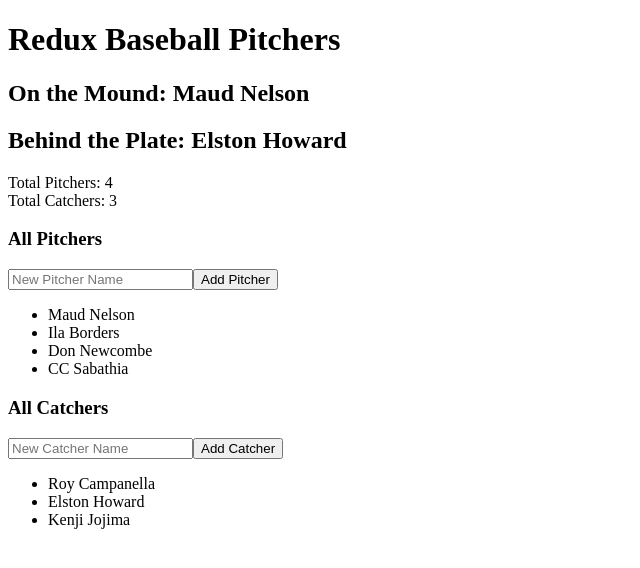
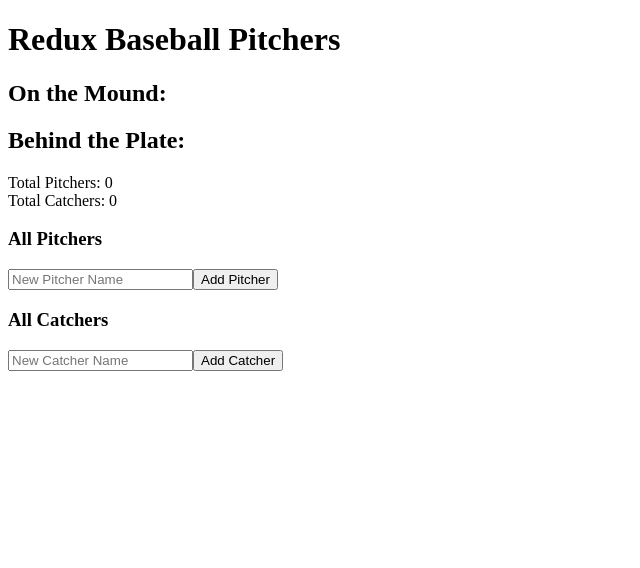
Before and after one commit to hannahbjorklund/redux-baseball-pitchers, a React (Create React App) app: page / in a window 1280 px wide. Shown: the top 568 px of the page, without its empty margins (0-640 px from the left). Built offline with nearby package versions, Linux system fonts and the light colour scheme.

Commit message:
Changed functions to dispatch form inputs

```diff
--- a/src/components/App/App.jsx
+++ b/src/components/App/App.jsx
@@ -1,36 +1,44 @@
 import {useState} from 'react';
+import { useSelector, useDispatch } from 'react-redux';
 
 function App() {
-  const [currentPitcher, setCurrentPitcher] = useState('Maud Nelson');
-  const [currentCatcher, setCurrentCatcher] = useState('Elston Howard');
-
-  const [pitcherList, setPitcherList] = useState(['Maud Nelson', 'Ila Borders', 'Don Newcombe', 'CC Sabathia']);
-  const [catcherList, setCatcherList] = useState(['Roy Campanella', 'Elston Howard', 'Kenji Jojima']);
   const [newPitcher, setNewPitcher] = useState('');
   const [newCatcher, setNewCatcher] = useState('');
+  const [currentPitcher, setCurrentPitcher] = useState('');
+  const [currentCatcher, setCurrentCatcher] = useState('');
+
+  const pitcherList = useSelector((store) => store.pitcherList);
+  const catcherList = useSelector((store) => store.catcherList);
+
+  // Create a way to communicate with the store
+  const dispatch = useDispatch();
+
+  // Dispatch new pitcher to store
+  const handlePitcherSubmit = event => {
+    event.preventDefault();
+    dispatch({
+      type: 'ADD_PITCHER',
+      payload: newPitcher
+    })
+    setNewPitcher('');
+  };
 
   const handlePitcherNameChange = event => {
     setNewPitcher(event.target.value);
   };
 
-  // add new pitcher to the array. this will move to the pitcher reducer!
-  const handlePitcherSubmit = event => {
+  // Dispatch new catcher to store
+  const handleCatcherSubmit = event => {
     event.preventDefault();
-    // spread: give me everything in pitcherList, then add this new thing
-    setPitcherList([...pitcherList, newPitcher]);
-    setNewPitcher('');
+    dispatch({
+      type: 'ADD_CATCHER',
+      payload: newCatcher
+    })
+    setNewCatcher('');
   };
 
   const handleCatcherNameChange = event => {
     setNewCatcher(event.target.value);
-  };
-
-  // add new catcher to array. this will move to the catcher reducer!
-  const handleCatcherSubmit = event => {
-    event.preventDefault();
-    // spread: give me everything in catcherList, then add this new thing
-    setCatcherList([...catcherList, newCatcher]);
-    setNewCatcher('');
   };
 
   return (
```
